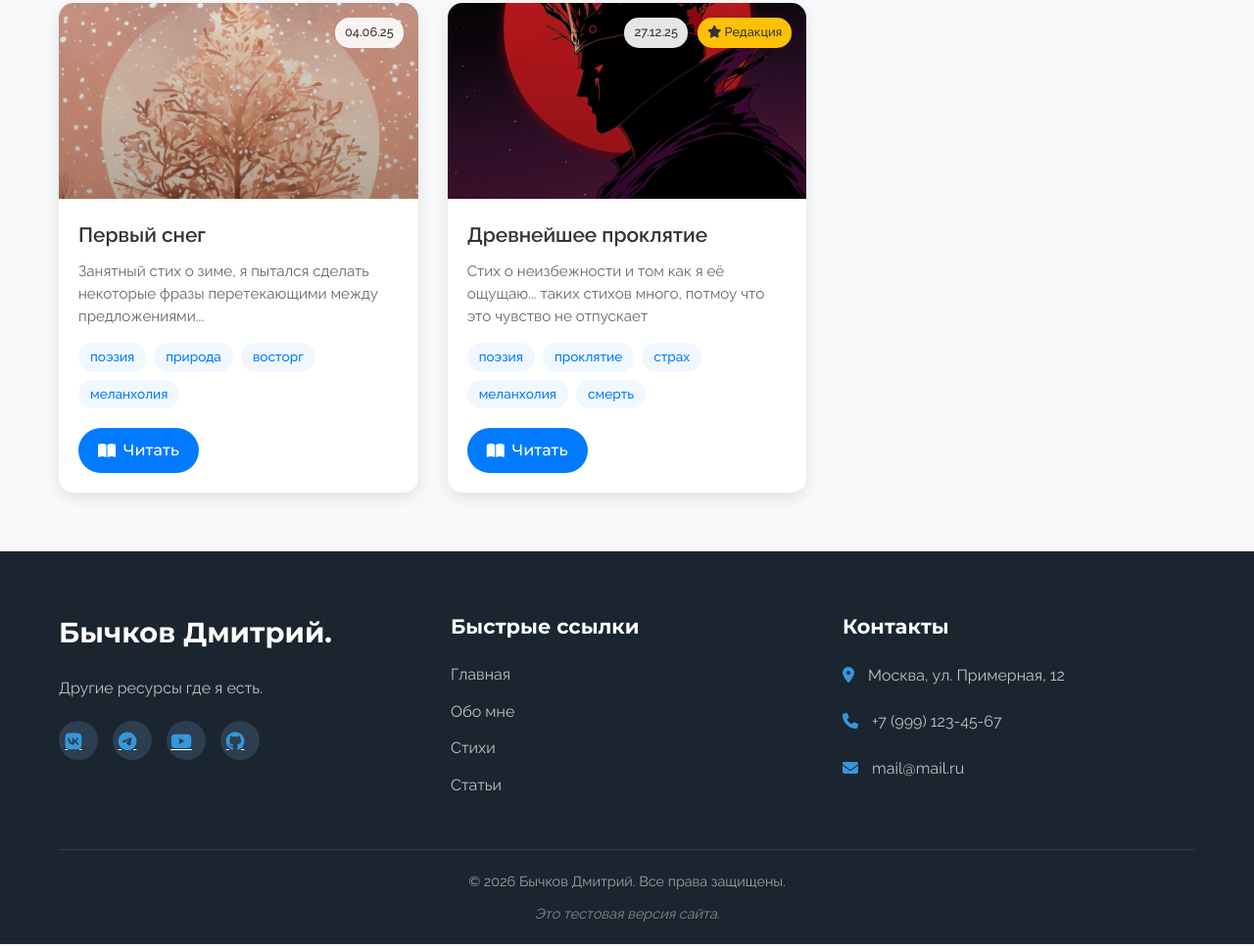
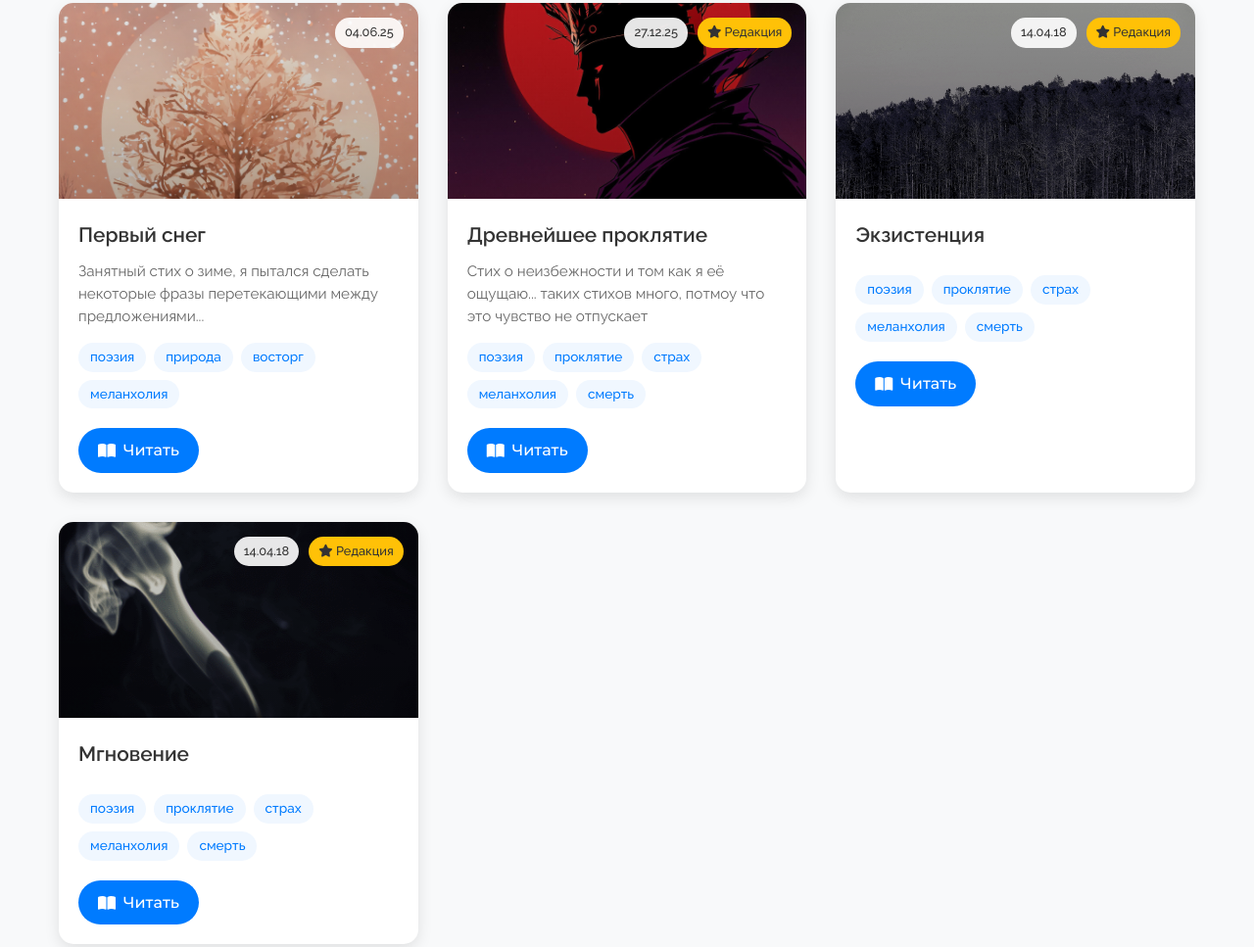
Before and after one commit to Deciptikon/deciptikon, a plain HTML site: page pages/poetry/poetry.html in a window 1280 px wide. Shown: the part 337-1304 px from the top of the page at 98% size. Drawn offline with Linux system fonts and the light colour scheme.

Commit message:
добавлены стихи

```diff
--- a/db.json
+++ b/db.json
@@ -13,7 +13,7 @@
       "timeOfPublication": "04.06.25",
       "tags": ["поэзия", "природа", "восторг", "меланхолия"],
 
-      "base": "/pages/poetry/poetry1/",
+      "base": "/pages/poetry/",
       "img": "image.webp",
       "text": "text.txt",
       "illustration": "illustration.png",
@@ -33,7 +33,7 @@
       "timeOfPublication": "27.12.25",
       "tags": ["поэзия", "проклятие", "страх", "меланхолия", "смерть"],
 
-      "base": "/pages/poetry/poetry2/",
+      "base": "/pages/poetry/",
       "img": "image.jpg",
       "text": "text.txt",
       "illustration": "illustration.png",
@@ -43,6 +43,46 @@
 
       "annotation": "Этот стих был написан за один вечер)))",
       "redacted": "Коваленко М.Е."
+    },
+
+    {
+      "id": "poetry_existence",
+      "name": "Экзистенция",
+      "type": "poetry",
+      "timeOfCreate": "21.11.17",
+      "timeOfPublication": "14.04.18",
+      "tags": ["поэзия", "проклятие", "страх", "меланхолия", "смерть"],
+
+      "base": "/pages/poetry/",
+      "img": "image.gif",
+      "text": "text.txt",
+      "illustration": "illustration.png",
+      "sound": "",
+
+      "overview": "",
+
+      "annotation": "",
+      "redacted": "Коваленко М.Е."
+    },
+
+    {
+      "id": "poetry_moment",
+      "name": "Мгновение",
+      "type": "poetry",
+      "timeOfCreate": "12.04.18",
+      "timeOfPublication": "14.04.18",
+      "tags": ["поэзия", "проклятие", "страх", "меланхолия", "смерть"],
+
+      "base": "/pages/poetry/",
+      "img": "image.gif",
+      "text": "text.txt",
+      "illustration": "illustration.png",
+      "sound": "",
+
+      "overview": "",
+
+      "annotation": "",
+      "redacted": "Коваленко М.Е."
     }
   ]
 }
--- a/pages/poetry/poetry.html
+++ b/pages/poetry/poetry.html
@@ -8,7 +8,7 @@
       rel="icon"
       type="image/png"
       sizes="32x32"
-      href="../../favicon-32x32.png"
+      href="../../favicon-32x32_round.png"
     />
     <link rel="stylesheet" href="../../style.css" />
     <link
@@ -139,11 +139,11 @@
           poemCard.className = "poetry-card";
           poemCard.dataset.tags = poem.tags.join(" ");
 
-          const imageUrl = poem.base + poem.img;
+          const imageUrl = poem.base + `${poem.id}/` + poem.img;
           console.log("imageUrl", imageUrl);
 
           const illustrationUrl = poem.illustration
-            ? poem.base + poem.illustration
+            ? poem.base + `${poem.id}/` + poem.illustration
             : imageUrl;
 
           poemCard.innerHTML = `
```
Also changed, not shown: index.html (+6 -1 lines), pages/poetry/poetry-detail.html (+4 -4 lines), pages/poetry/poetry_existence/text.txt (added, +15 -0 lines), pages/poetry/poetry_moment/text.txt (added, +14 -0 lines), favicon-32x32_round.png (added), pages/poetry/poetry_existence/illustration.png (added), pages/poetry/poetry_existence/image.gif (added), pages/poetry/poetry_first_snow/illustration.png (renamed from pages/poetry/poetry1/illustration.png), pages/poetry/poetry_first_snow/image.webp (renamed from pages/poetry/poetry1/image.webp), pages/poetry/poetry_first_snow/text.txt (renamed from pages/poetry/poetry1/text.txt), pages/poetry/poetry_moment/illustration.png (added), pages/poetry/poetry_moment/image.gif (added), pages/poetry/poetry_the_oldest_curse/image.jpg (renamed from pages/poetry/poetry2/image.jpg), pages/poetry/poetry_the_oldest_curse/text.txt (renamed from pages/poetry/poetry2/text.txt), 2 other files.
